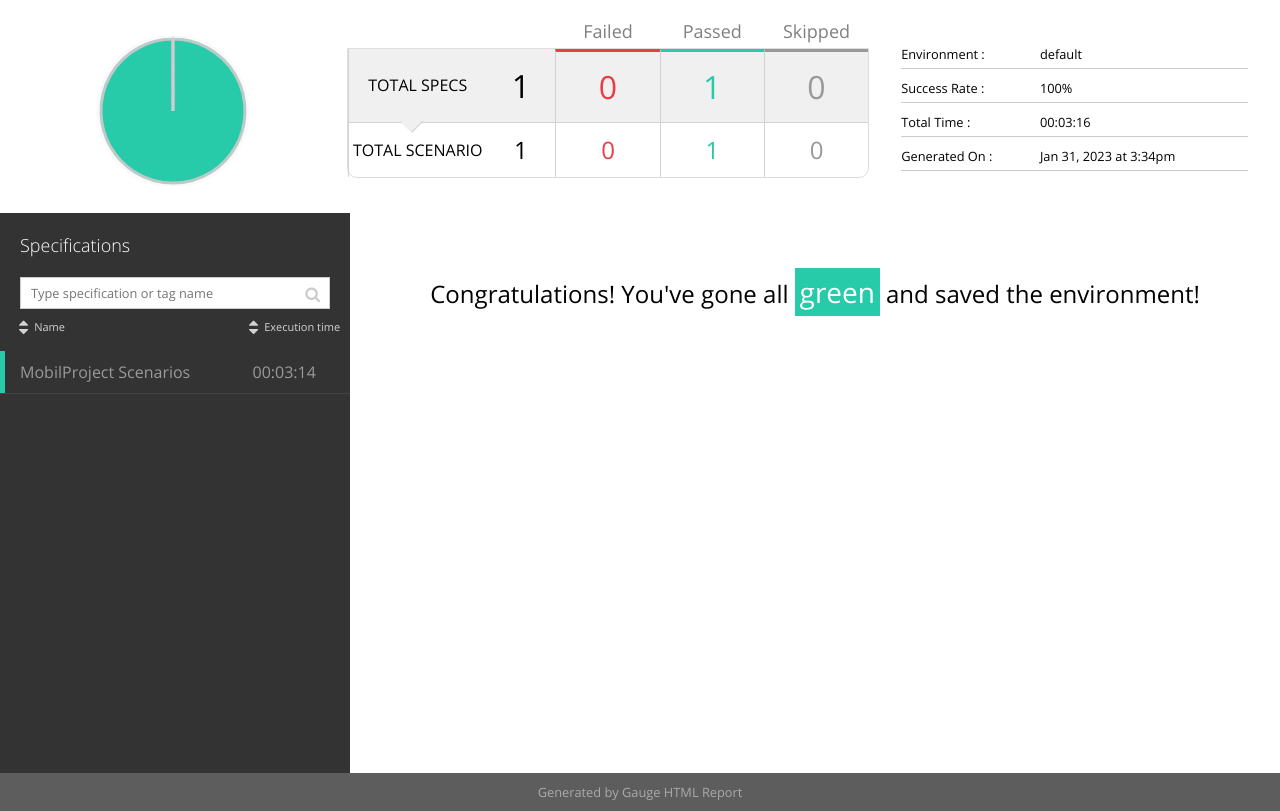
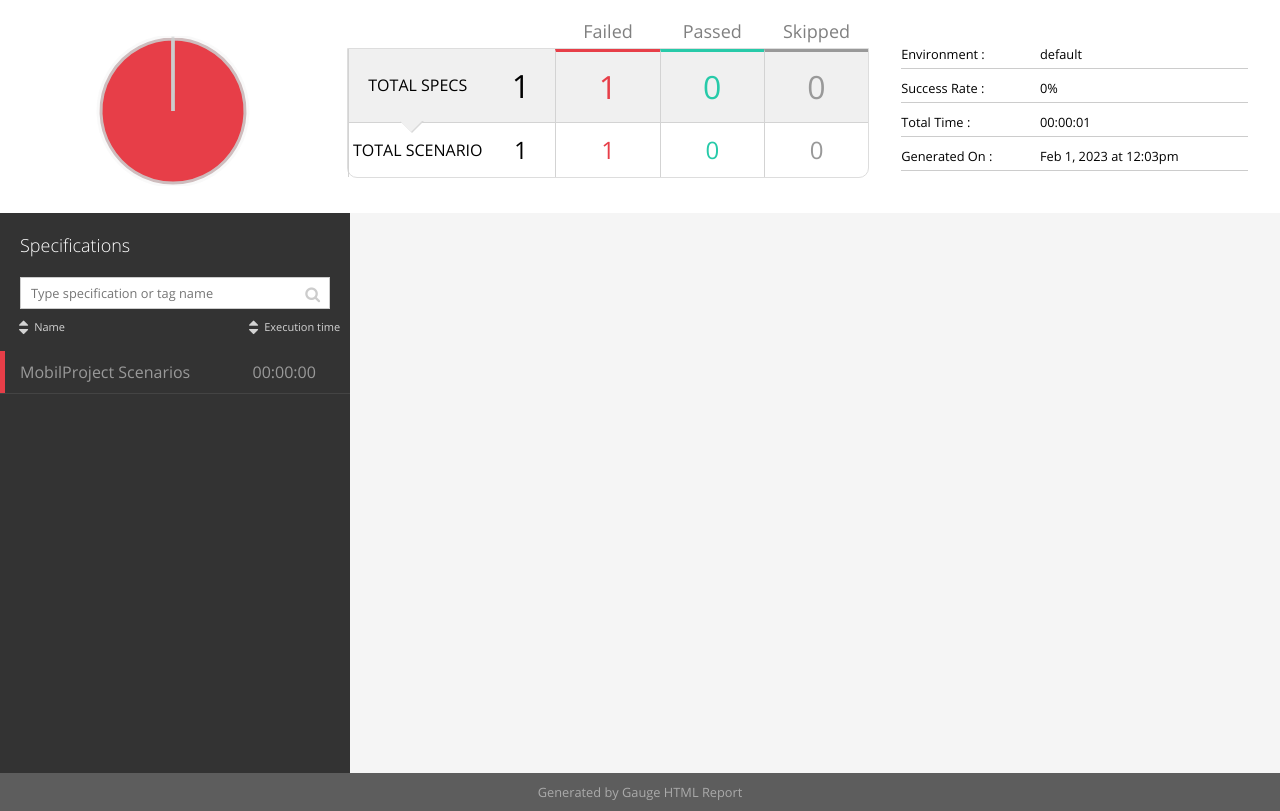
Before and after one commit to cetinsemih/KaracaMobilProject, a plain HTML site: page reports/html-report/index.html in a window 1280 px wide. Shown: the part 66-877 px from the top of the page. Drawn offline with Linux system fonts and the light colour scheme.

Commit message:
Deneme-Commit-6

```diff
--- a/reports/html-report/index.html
+++ b/reports/html-report/index.html
@@ -31,11 +31,11 @@
 
   <div class="report_chart">
     <div class="chart">
-      <svg id="pie-chart" data-results="0,1,0" data-total="1">
+      <svg id="pie-chart" data-results="1,0,0" data-total="1">
         <path class="status failed" />
-        <path class="shadow failed" data-status="failed"><title>Failed: 0/1</title></path>
+        <path class="shadow failed" data-status="failed"><title>Failed: 1/1</title></path>
         <path class="status passed" />
-        <path class="shadow passed" data-status="passed"><title>Passed: 1/1</title></path>
+        <path class="shadow passed" data-status="passed"><title>Passed: 0/1</title></path>
         <path class="status skipped" />
         <path class="shadow skipped" data-status="skipped"><title>Skipped: 0/1</title></path>
       </svg>
@@ -46,14 +46,14 @@
   <div class="report_test-results">
     <div class="report_test-result specs">
         <div class="total-specs" title="Filter all specs"><span class="txt">Total specs</span><span class="value">1</span></div>
-        <div class="fail spec-filter" data-status="failed" title="Filter failed specs"><span class="value">0</span></div>
-        <div class="pass spec-filter" data-status="passed" title="Filter passed specs"><span class="value">1</span></div>
+        <div class="fail spec-filter" data-status="failed" title="Filter failed specs"><span class="value">1</span></div>
+        <div class="pass spec-filter" data-status="passed" title="Filter passed specs"><span class="value">0</span></div>
         <div class="skip spec-filter" data-status="skipped" title="Filter skipped specs"><span class="value">0</span></div>
     </div>
     <div class="report_test-result scenarios">
         <div class="total-scenarios"><span class="txt">Total scenario</span><span class="value">1</span></div>
-        <div class="fail scenario-stats" data-status="failed"><span class="value">0</span></div>
-        <div class="pass scenario-stats" data-status="passed"><span class="value">1</span></div>
+        <div class="fail scenario-stats" data-status="failed"><span class="value">1</span></div>
+        <div class="pass scenario-stats" data-status="passed"><span class="value">0</span></div>
         <div class="skip scenario-stats" data-status="skipped"><span class="value">0</span></div>
     </div>
   </div>
@@ -68,15 +68,15 @@
 
     <li>
       <label>Success Rate </label>
-      <span>100%</span>
+      <span>0%</span>
     </li>
     <li>
       <label>Total Time </label>
-      <span>00:03:16</span>
+      <span>00:00:01</span>
     </li>
     <li>
       <label>Generated On </label>
-      <span>Jan 31, 2023 at 3:34pm</span>
+      <span>Feb 1, 2023 at 12:03pm</span>
     </li>
   </ul>
 
@@ -110,10 +110,10 @@
 
           <a href="specs/AndroidSpecs/run.html">
 
-              <li class="passed spec-name">
+              <li class="failed spec-name">
 
               <span id="scenarioName" class="scenarioname">MobilProject Scenarios</span>
-              <span id="time" class="time">00:03:14</span>
+              <span id="time" class="time">00:00:00</span>
             </li>
           </a>
 
@@ -122,10 +122,6 @@
     </aside>
 
 
-
-    <div class="congratulations details">
-      <p>Congratulations! You've gone all <span class="green">green</span> and saved the environment!</p>
-    </div>
 
  	</div>
  	</div>
```
Also changed, not shown: reports/xml-report/result.xml (+4 -2 lines), 2 other files.
